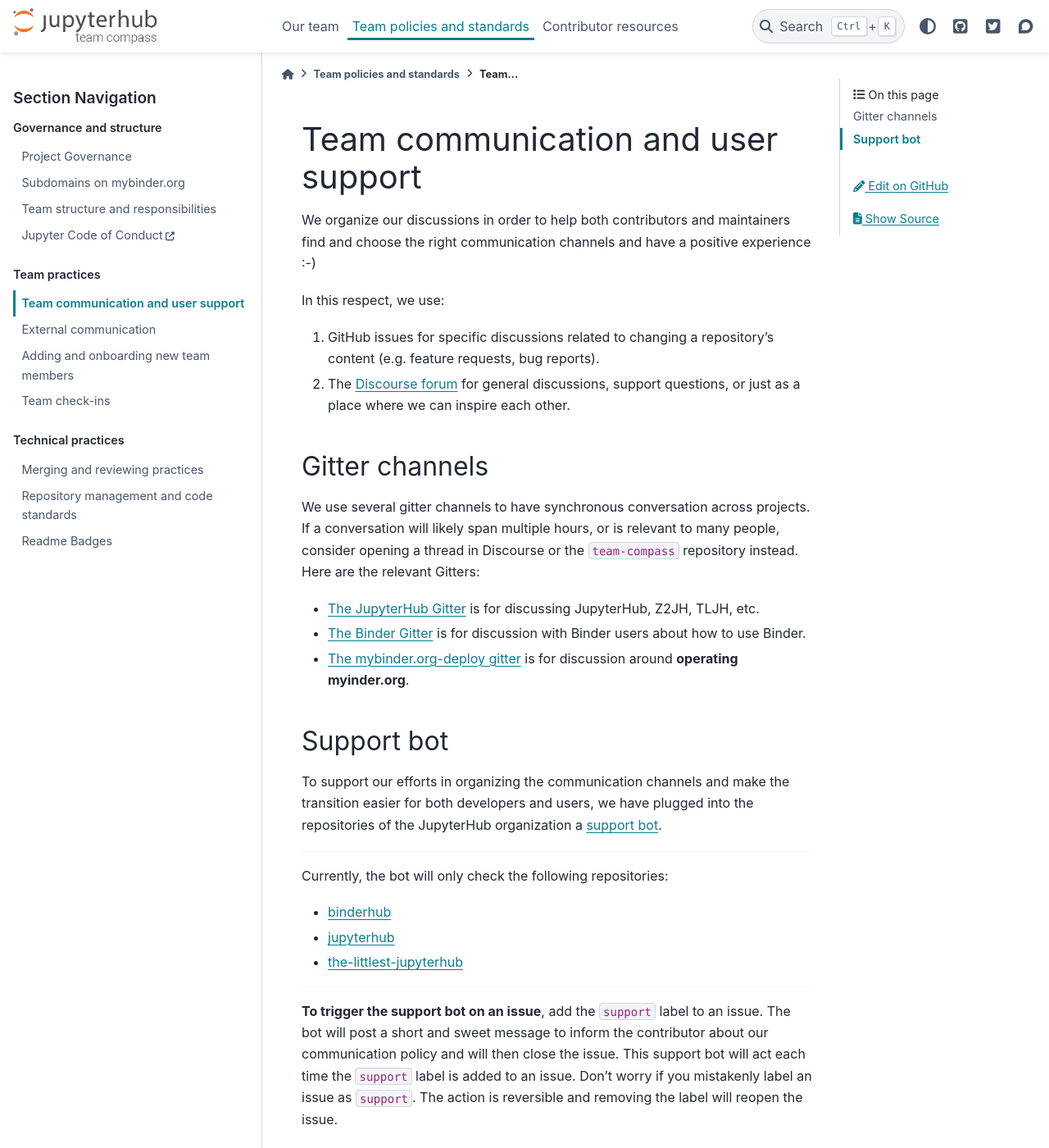
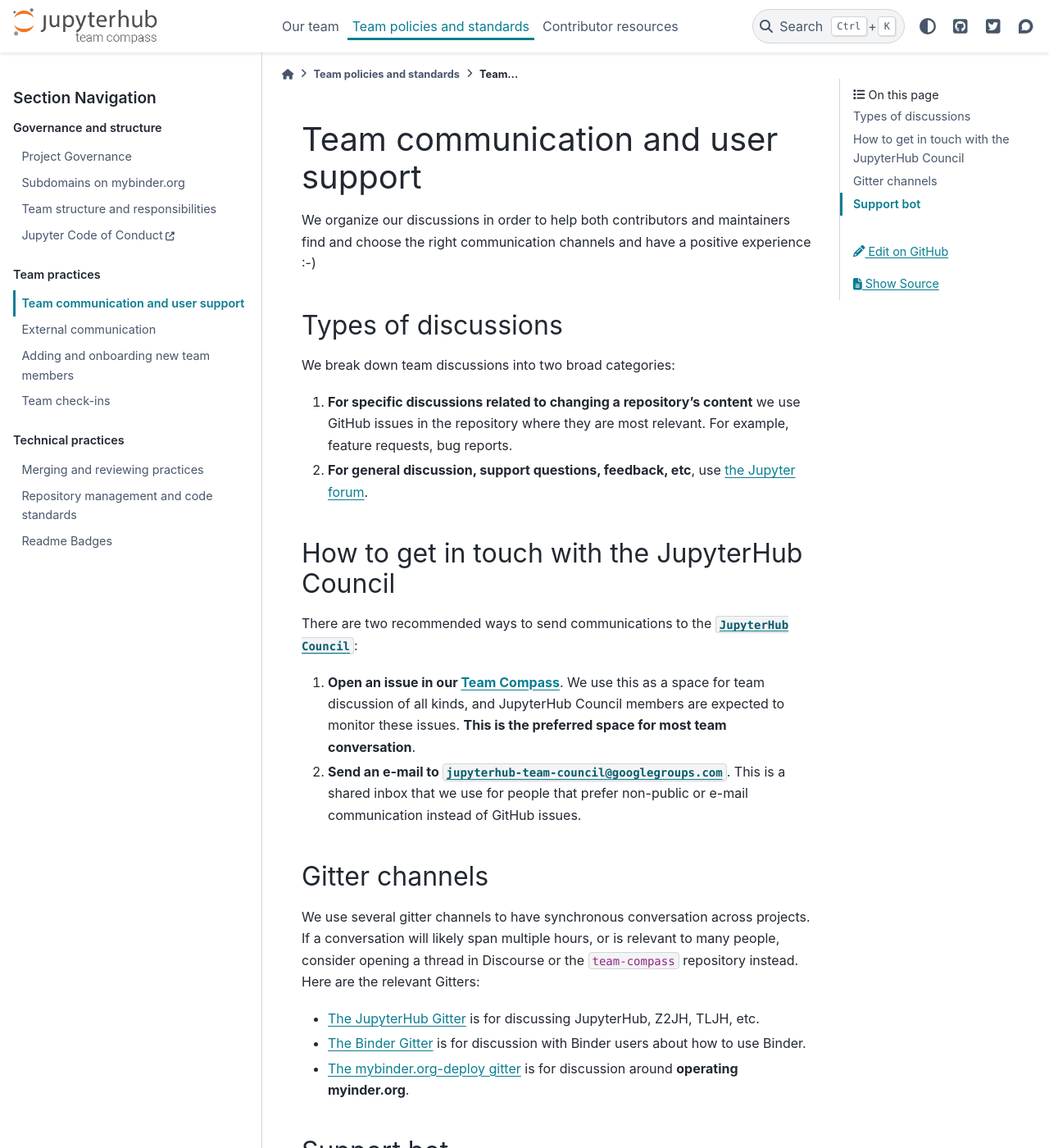
Before and after one commit to jupyterhub/team-compass, a Sphinx documentation site: the page built from docs/practices/communication.md, in a window 1280 px wide and 1400 px high. Shown: the whole window at 82% size. Built offline with Sphinx 7.4.7 and the PyData theme 0.15.4, drawn with Linux system fonts in a browser that asks for light colours; the version number could not be read and is left out.

Commit message:
Add communication practices

```diff
--- a/docs/conf.py
+++ b/docs/conf.py
@@ -90,3 +90,6 @@
     # Add additional redirects below if you relocate documents
     # "old/folder/old-file": "new-folder/new-file",
 }
+
+def setup(app):
+    app.add_crossref_type("team", "team")
--- a/docs/practices/communication.md
+++ b/docs/practices/communication.md
@@ -3,11 +3,19 @@
 We organize our discussions in order to help both contributors and
 maintainers find and choose the right communication channels and have a positive experience :-)
 
-In this respect, we use:
+## Types of discussions
 
-1. GitHub issues for specific discussions related to changing a repository's content
-(e.g. feature requests, bug reports).
-2. The [Discourse forum](http://discourse.jupyter.org/) for general discussions, support questions, or just as a place where we can inspire each other.
+We break down team discussions into two broad categories:
+
+1. **For specific discussions related to changing a repository's content** we use GitHub issues in the repository where they are most relevant. For example, feature requests, bug reports.
+2. **For general discussion, support questions, feedback, etc**, use [the Jupyter forum](http://discourse.jupyter.org/).
+
+## How to get in touch with the JupyterHub Council
+
+There are two recommended ways to send communications to the {team}`JupyterHub Council`:
+
+1. **Open an issue in our [Team Compass](https://jupyterhub-team-compass.readthedocs.io)**. We use this as a space for team discussion of all kinds, and JupyterHub Council members are expected to monitor these issues. **This is the preferred space for most team conversation**.
+2. **Send an e-mail to [`jupyterhub-team-council@googlegroups.com`](mailto:jupyterhub-team-council@googlegroups.com)**. This is a shared inbox that we use for people that prefer non-public or e-mail communication instead of GitHub issues.
 
 ## Gitter channels
 
```
Also changed, not shown: docs/team/structure.md (+11 -0 lines).
